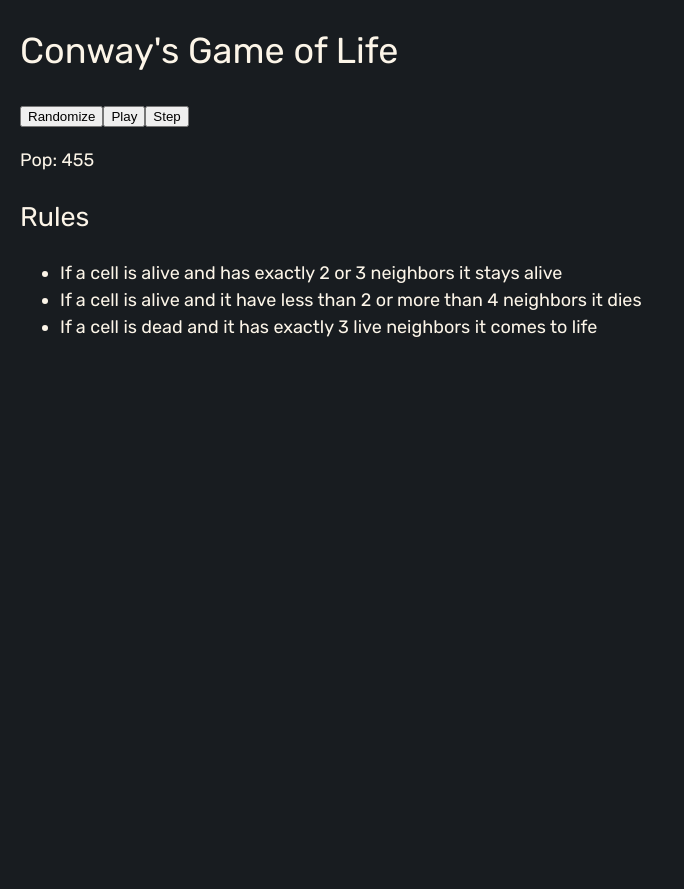
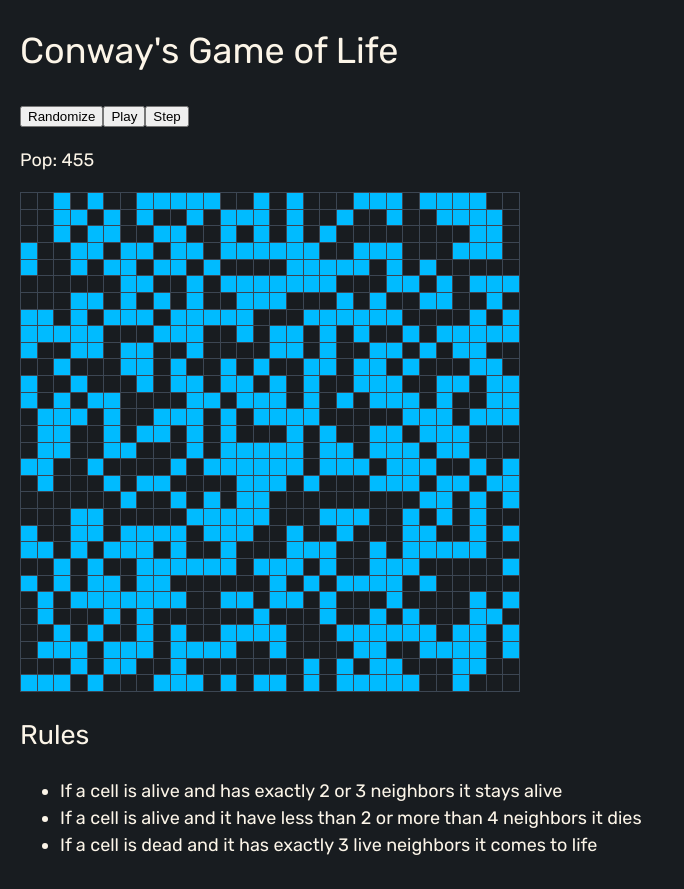
Before and after one commit to murbar/conways, a React (Create React App) app: page / in a window 1280 px wide. Shown: the whole page, without its empty margins (0-684 px from the left). Before the commit the page ends 824 px from the top, so only its background shows below. Built offline with nearby package versions, Linux system fonts and the light colour scheme.

Commit message:
Toggle cell on click

```diff
--- a/src/App.js
+++ b/src/App.js
@@ -91,6 +91,17 @@ function App() {
     setGridState(newState);
   };
 
+
+  const toggleCell = (row, col) => {
+    if (evolutionInterval === null) {
+      setGridState(prev => {
+        const isAlive = !!prev[row][col];
+        prev[row][col] = isAlive ? 0 : 1;
+        return [...prev];
+      });
+    }
+  };
+
   useInterval(() => {
     step();
   }, evolutionInterval);
@@ -106,6 +117,7 @@ function App() {
       {evolutionInterval !== null && <button onClick={pause}>Pause</button>}
       {evolutionInterval === null && <button onClick={step}>Step</button>}
       <p>Pop: {population}</p>
+      <Grid state={gridState} toggleCell={toggleCell} />
 
       <div className="rules">
         <h2>Rules</h2>
--- a/src/Grid.js
+++ b/src/Grid.js
@@ -21,13 +21,16 @@ const CellDisplay = styled.div`
   box-sizing: border-box;
 `;
 
-export default function Grid({ state }) {
+export default function Grid({ state, toggleCell }) {
   const size = state.length;
+
   return (
     <GridDisplay size={size}>
       {state.map((row, i) => {
         return row.map((isAlive, j) => {
-          return <CellDisplay key={`r${i}c${j}`} isAlive={!!isAlive} />;
+          return (
+            <CellDisplay key={`r${i}c${j}`} isAlive={!!isAlive} onClick={() => toggleCell(i, j)} />
+          );
         });
       })}
     </GridDisplay>
```
